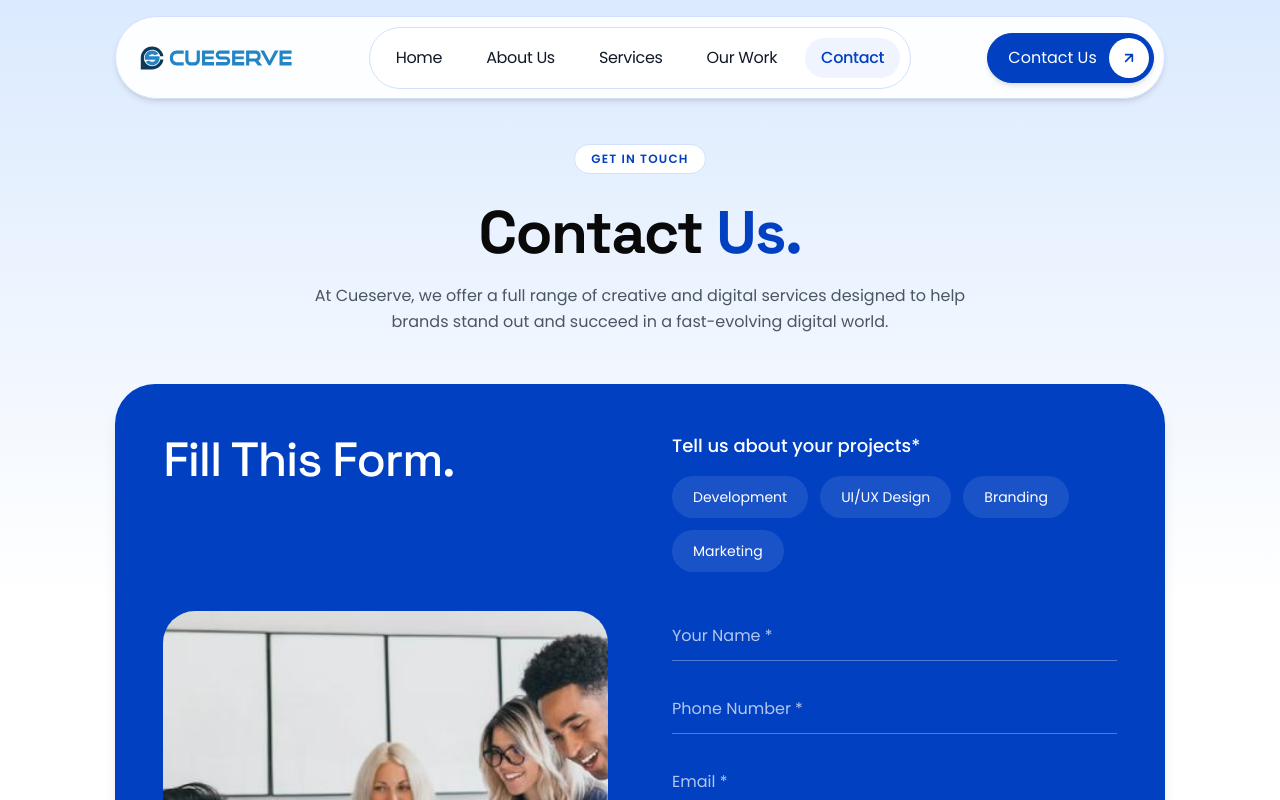
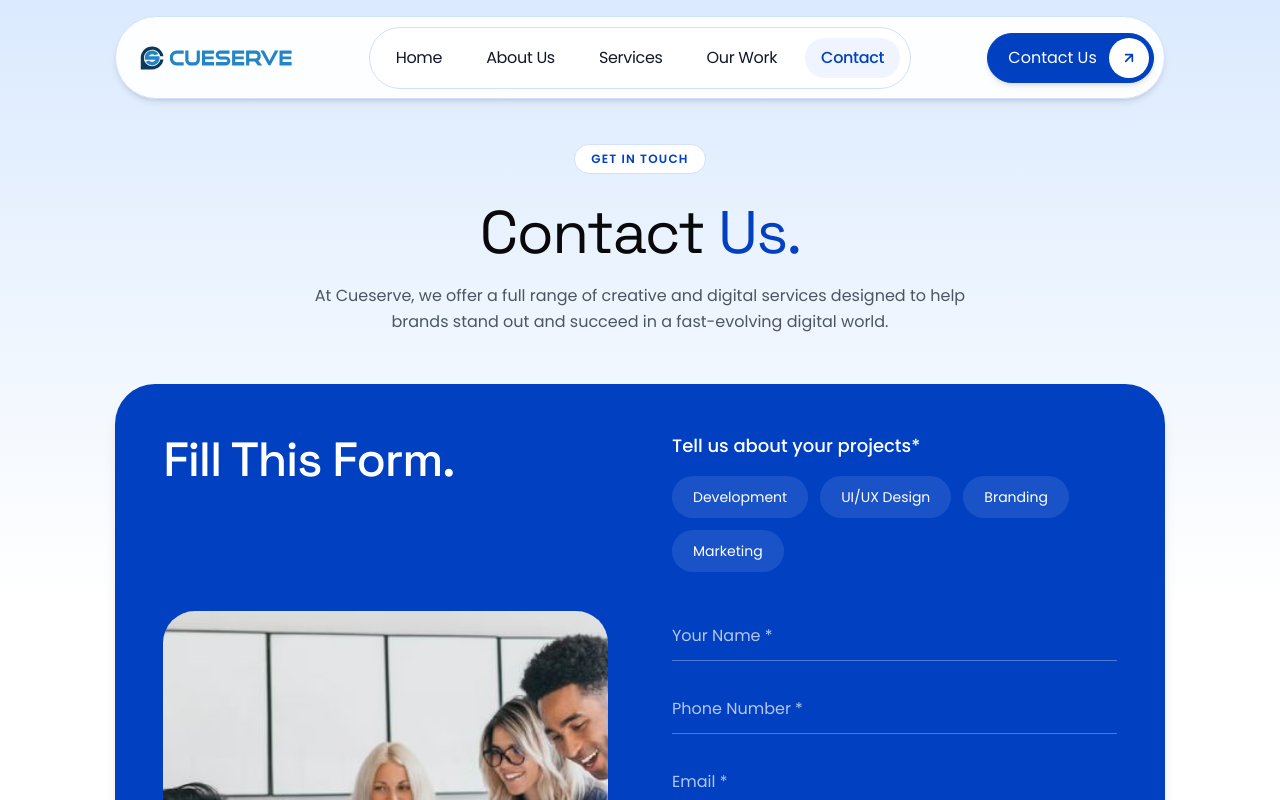
Before and after one commit to Cueserve/cs-website2, a Next.js app: page /contact-us in a window 1280 px wide. Shown: the top 800 px of the page. Built offline with nearby package versions, Linux system fonts and the light colour scheme.

Commit message:
style: refine main heading font weights across sections
- Reduced font weight to `font-normal` on main headings across the site
  to match the thinner design aesthetic in the reference.
  - Applied typography updates to Contact, Services, Projects, and About
    sections for consistent branding.

```diff
--- a/src/app/contact-us/page.tsx
+++ b/src/app/contact-us/page.tsx
@@ -49,7 +49,7 @@ export default function ContactPage() {
           <div className="inline-flex items-center px-4 py-1.5 rounded-full text-xs font-semibold uppercase tracking-wider text-brand-default border border-cs-border bg-white mb-6">
             Get In Touch
           </div>
-          <h1 className="text-4xl md:text-5xl lg:text-6xl font-bold tracking-tight text-cs-ink leading-tight font-display">
+          <h1 className="text-4xl md:text-5xl lg:text-6xl font-normal tracking-tight text-cs-ink leading-tight font-display">
             Contact <span className="text-brand-default">Us.</span>
           </h1>
           <p className="mt-4 text-sm md:text-base text-cs-ink-muted max-w-2xl leading-relaxed text-center">
```
